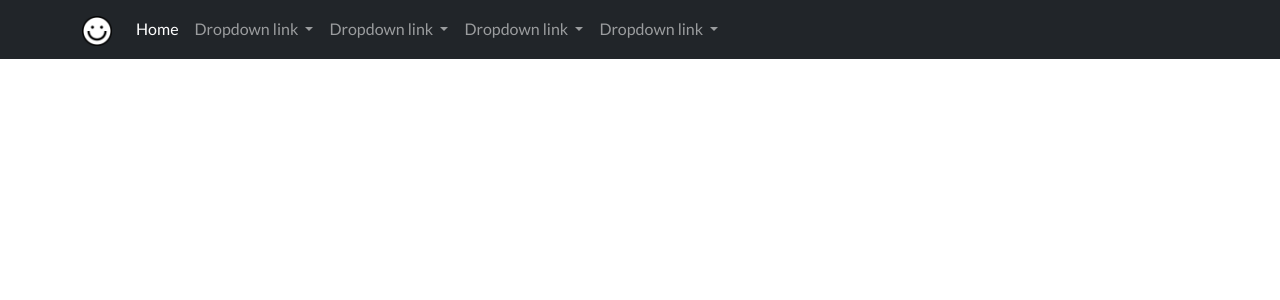
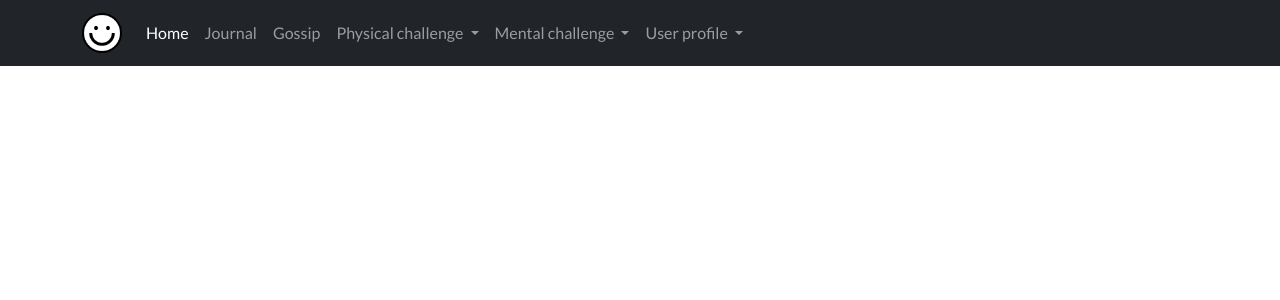
Before and after one commit to limonyess/coursera-test, a PHP site: page /homepage.html in a window 1280 px wide. Shown: the top 300 px of the page. Run offline with PHP 8.4, Linux system fonts and the light colour scheme; some web fonts are replaced.

Commit message:
Test page

```diff
--- a/site/css/styles.css
+++ b/site/css/styles.css
@@ -47,6 +47,7 @@ a {
 
 a:hover {
   text-decoration: none;
+  cursor: url("../images/cursor_p.png"), pointer !important;
 }
 
 h1 {
@@ -88,6 +89,10 @@ div {
   height: 100vh;
 }
 
+.dropdown-menu {
+  cursor: url("../images/cursor_p.png"), pointer !important;
+}
+
 .menu-item {
   width: 30%;
   height: 30%;
@@ -112,6 +117,11 @@ div {
 }
 .error {
   font-size: 0.75em;
+}
+
+.logo-nav {
+  width: 40px;
+  height: 40px;
 }
 
 /********** Large devices only **********/
@@ -166,6 +176,9 @@ div {
   text-align: right;
   padding-right: 20%;
   }
+  .menu-button {
+    width: 10%;
+  }
 }
 
 /********** Small devices only **********/
@@ -202,6 +215,9 @@ div {
 
   input {
     height: 35px;
+  }
+  .menu-button {
+    width: 20%;
   }
 }
 
@@ -243,6 +259,9 @@ div {
   }
   .welcome {
   margin-top: 45%;
+  }
+  .menu-button {
+    width: 25%;
   }
 }
 
@@ -286,4 +305,7 @@ div {
   .welcome {
   margin-top: 45%;
   }
+  .menu-button {
+    width: 30%;
+  }
 }
--- a/site/homepage.html
+++ b/site/homepage.html
@@ -17,9 +17,9 @@
       <div class="container">
 
         <a class="navbar-brand" href="#">
-          <img src="/images/happy_face.png" alt="" width="30" height="30">
+          <img src="/images/happy_face.png" alt="" class="logo-nav">
         </a>
-        <button class="navbar-toggler" type="button" data-bs-toggle="collapse" data-bs-target="#navbarNavDropdown" aria-controls="navbarNavDropdown" aria-expanded="false" aria-label="Toggle navigation">
+        <button class="navbar-toggler menu-button" type="button" data-bs-toggle="collapse" data-bs-target="#navbarNavDropdown" aria-controls="navbarNavDropdown" aria-expanded="false" aria-label="Toggle navigation">
           <span class="navbar-toggler-icon"></span>
         </button>
         <div class="collapse navbar-collapse" id="navbarNavDropdown">
@@ -27,44 +27,38 @@
             <li class="nav-item">
               <a class="nav-link active" aria-current="page" href="#">Home</a>
             </li>
+            <li class="nav-item">
+              <a class="nav-link" href="#">Journal</a>
+            </li>
+            <li class="nav-item">
+              <a class="nav-link" href="#">Gossip</a>
+            </li>
             <li class="nav-item dropdown">
               <a class="nav-link dropdown-toggle" href="#" id="navbarDropdownMenuLink" role="button" data-bs-toggle="dropdown" aria-expanded="false">
-                Dropdown link
+                Physical challenge
               </a>
               <ul class="dropdown-menu" aria-labelledby="navbarDropdownMenuLink">
-                <li><a class="dropdown-item" href="#">Action</a></li>
-                <li><a class="dropdown-item" href="#">Another action</a></li>
-                <li><a class="dropdown-item" href="#">Something else here</a></li>
+                <li><a class="dropdown-item" href="#">Walk</a></li>
+                <li><a class="dropdown-item" href="#">Yoga</a></li>
               </ul>
             </li>
             <li class="nav-item dropdown">
               <a class="nav-link dropdown-toggle" href="#" id="navbarDropdownMenuLink" role="button" data-bs-toggle="dropdown" aria-expanded="false">
-                Dropdown link
+                Mental challenge
               </a>
               <ul class="dropdown-menu" aria-labelledby="navbarDropdownMenuLink">
-                <li><a class="dropdown-item" href="#">Action</a></li>
-                <li><a class="dropdown-item" href="#">Another action</a></li>
-                <li><a class="dropdown-item" href="#">Something else here</a></li>
+                <li><a class="dropdown-item" href="#">Memory</a></li>
+                <li><a class="dropdown-item" href="#">Math</a></li>
+                <li><a class="dropdown-item" href="#">Trivia</a></li>
               </ul>
             </li>
             <li class="nav-item dropdown">
               <a class="nav-link dropdown-toggle" href="#" id="navbarDropdownMenuLink" role="button" data-bs-toggle="dropdown" aria-expanded="false">
-                Dropdown link
+                User profile
               </a>
               <ul class="dropdown-menu" aria-labelledby="navbarDropdownMenuLink">
-                <li><a class="dropdown-item" href="#">Action</a></li>
-                <li><a class="dropdown-item" href="#">Another action</a></li>
-                <li><a class="dropdown-item" href="#">Something else here</a></li>
-              </ul>
-            </li>
-            <li class="nav-item dropdown">
-              <a class="nav-link dropdown-toggle" href="#" id="navbarDropdownMenuLink" role="button" data-bs-toggle="dropdown" aria-expanded="false">
-                Dropdown link
-              </a>
-              <ul class="dropdown-menu" aria-labelledby="navbarDropdownMenuLink">
-                <li><a class="dropdown-item" href="#">Action</a></li>
-                <li><a class="dropdown-item" href="#">Another action</a></li>
-                <li><a class="dropdown-item" href="#">Something else here</a></li>
+                <li><a class="dropdown-item" href="#">Badges</a></li>
+                <li><a class="dropdown-item" href="#">Progress</a></li>
               </ul>
             </li>
           </ul>
--- a/site/register.html
+++ b/site/register.html
@@ -35,7 +35,7 @@
                   <input type="text" name="username">
                 </div>
                 <div class="align-right">
-                  <label>Email</label>
+                  <label>Phone number</label>
                   <input type="email" name="email">
                 </div>
                 <div class="align-right">
```
